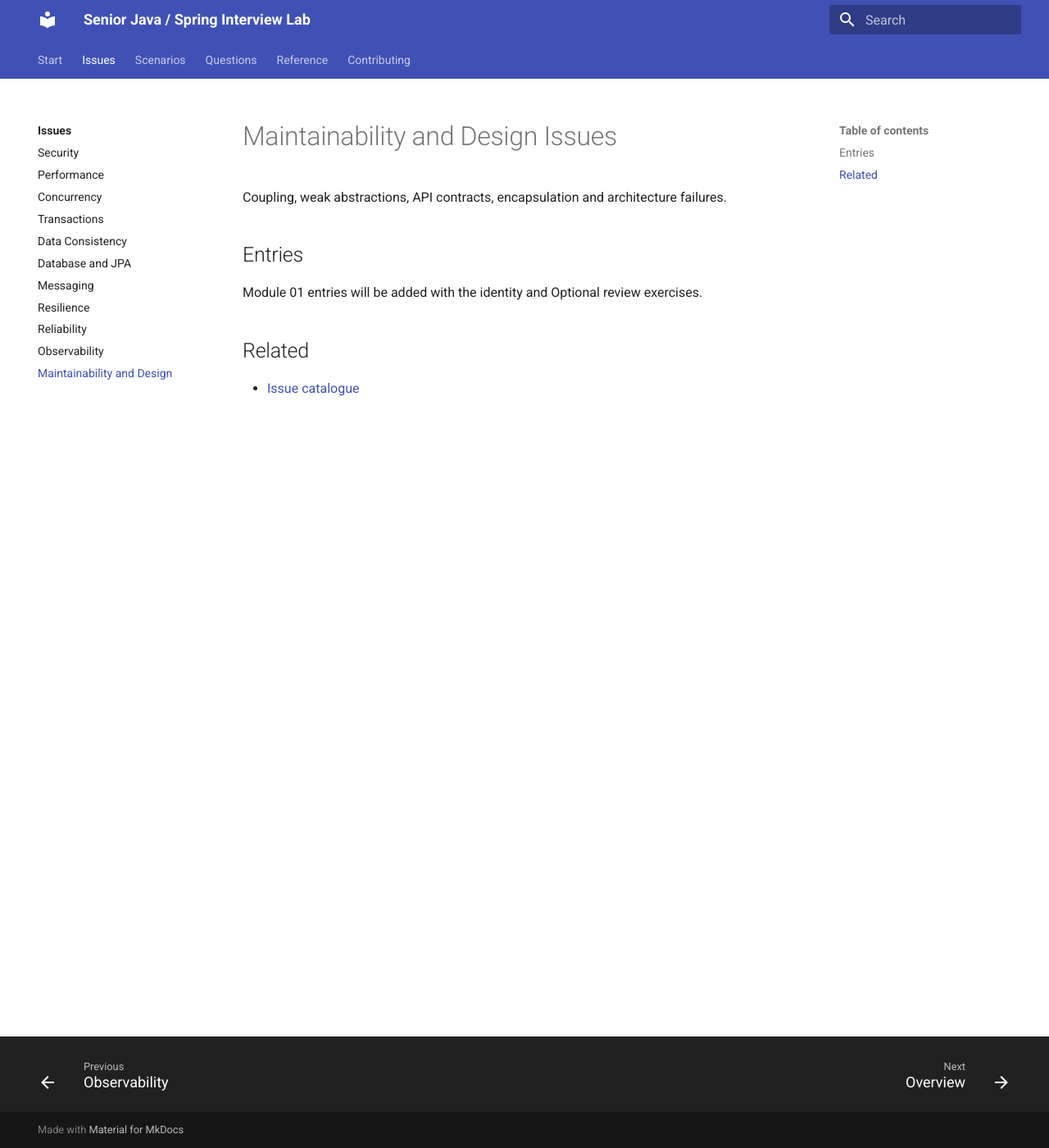
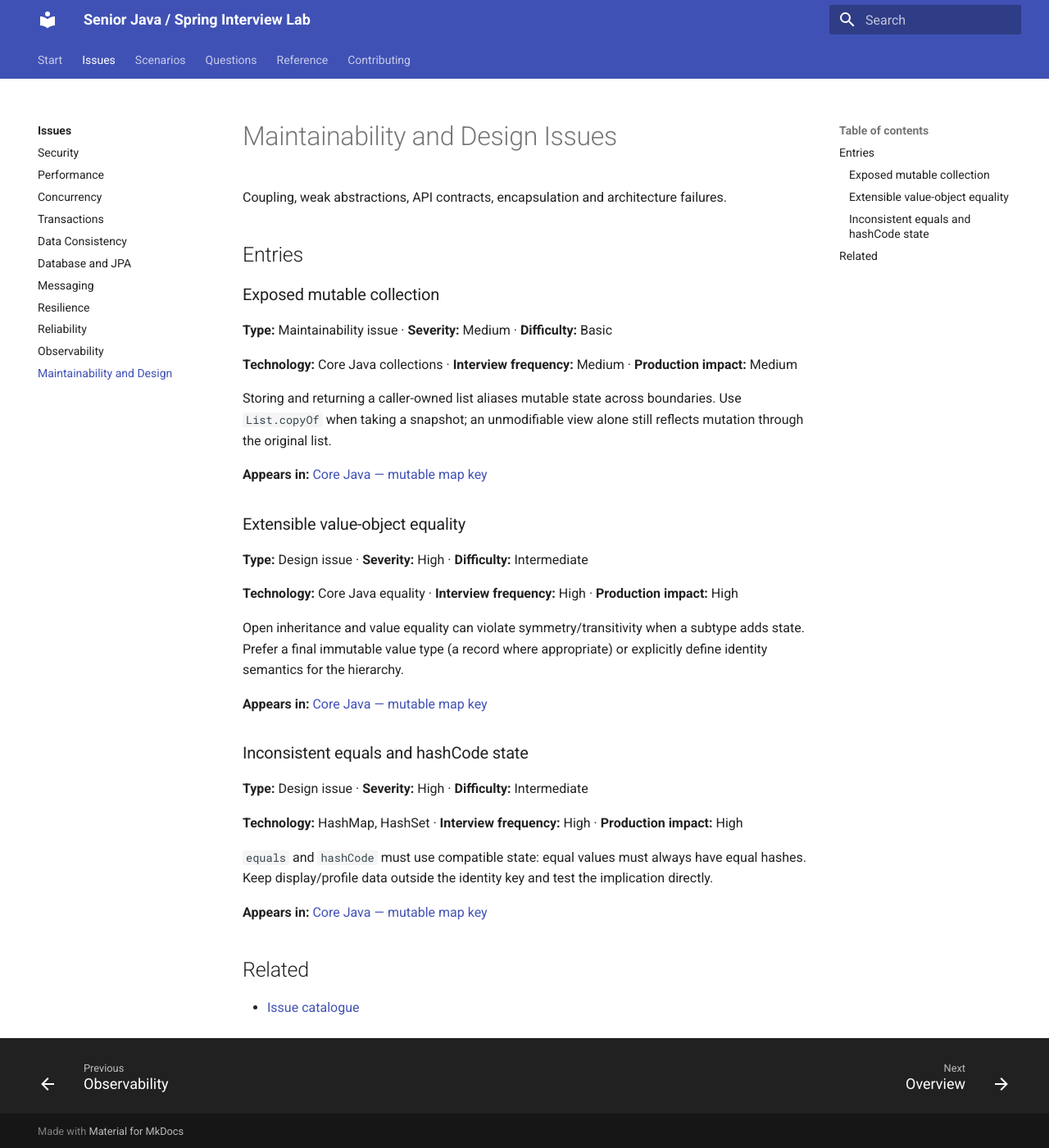
Before and after one commit to nghiango/review-java-knowledge, an MkDocs documentation site: the page built from docs/issues/maintainability.md, in a window 1280 px wide and 1400 px high. Shown: the whole window at 82% size. Built offline with MkDocs 1.6.1 and Material for MkDocs 9.7.7, drawn with Linux system fonts in a browser that asks for light colours.

Commit message:
Add the mutable map key review exercise.
The exercise connects equality and mutability mistakes to concrete HashMap
corruption, then contrasts them with the tested immutable model.

Generated with [Devin](https://devin.ai)

Co-Authored-By: Devin <158243242+devin-ai-integration[bot]@users.noreply.github.com>

```diff
--- a/docs/issues/maintainability.md
+++ b/docs/issues/maintainability.md
@@ -4,7 +4,39 @@ Coupling, weak abstractions, API contracts, encapsulation and architecture failu
 
 ## Entries
 
-Module 01 entries will be added with the identity and Optional review exercises.
+### Exposed mutable collection
+
+**Type:** Maintainability issue · **Severity:** Medium · **Difficulty:** Basic
+
+**Technology:** Core Java collections · **Interview frequency:** Medium · **Production impact:** Medium
+
+Storing and returning a caller-owned list aliases mutable state across boundaries. Use `List.copyOf`
+when taking a snapshot; an unmodifiable view alone still reflects mutation through the original list.
+
+**Appears in:** [Core Java — mutable map key](../topics/core-java/code-review.md#mutable-map-key)
+
+### Extensible value-object equality
+
+**Type:** Design issue · **Severity:** High · **Difficulty:** Intermediate
+
+**Technology:** Core Java equality · **Interview frequency:** High · **Production impact:** High
+
+Open inheritance and value equality can violate symmetry/transitivity when a subtype adds state.
+Prefer a final immutable value type (a record where appropriate) or explicitly define identity
+semantics for the hierarchy.
+
+**Appears in:** [Core Java — mutable map key](../topics/core-java/code-review.md#mutable-map-key)
+
+### Inconsistent equals and hashCode state
+
+**Type:** Design issue · **Severity:** High · **Difficulty:** Intermediate
+
+**Technology:** HashMap, HashSet · **Interview frequency:** High · **Production impact:** High
+
+`equals` and `hashCode` must use compatible state: equal values must always have equal hashes.
+Keep display/profile data outside the identity key and test the implication directly.
+
+**Appears in:** [Core Java — mutable map key](../topics/core-java/code-review.md#mutable-map-key)
 
 ## Related
 
```
Also changed, not shown: docs/issues/data-consistency.md (+17 -1 lines), modules/01-core-java/README.md (added, +18 -0 lines), modules/01-core-java/broken-examples/mutable-map-key/REVIEW.md (added, +20 -0 lines), modules/01-core-java/broken-examples/mutable-map-key/SOLUTION.md (added, +149 -0 lines), 3 other files.
